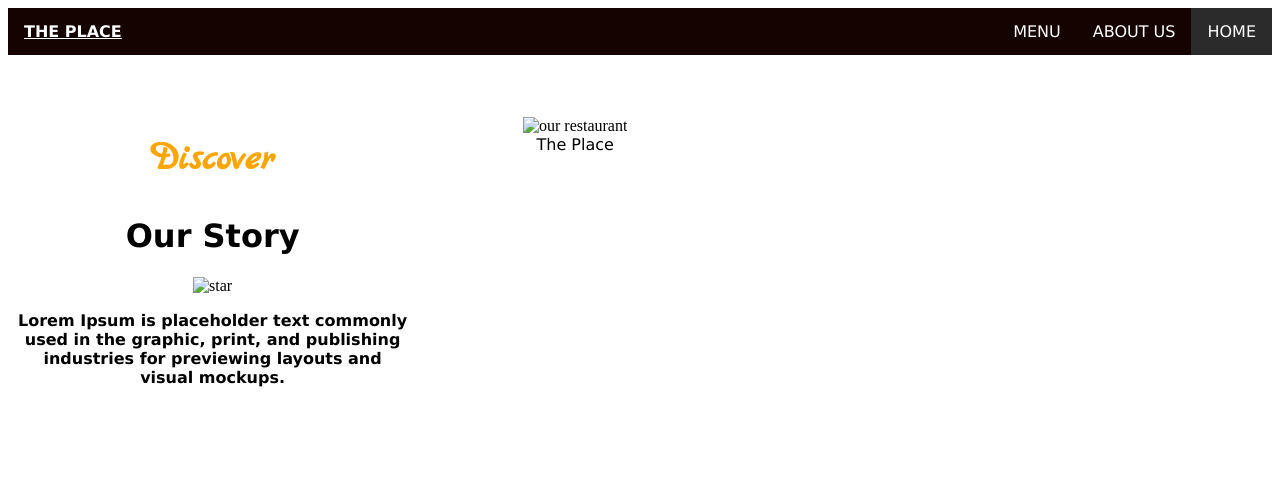
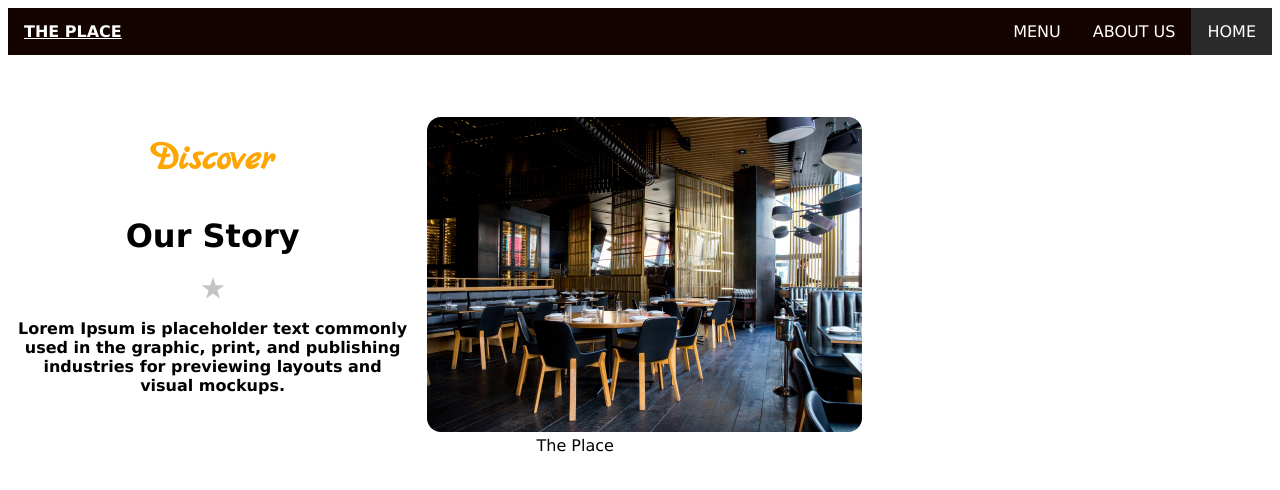
Before and after one commit to skalifa7/ourrestaurant, a plain HTML site: page index.html in a window 1280 px wide. Drawn offline with Linux system fonts and the light colour scheme; the site is published under a folder, as on GitHub Pages, so addresses that start at the root find nothing; a script that the page names is missing.

Commit message:
removed / from images

```diff
--- a/index.html
+++ b/index.html
@@ -25,7 +25,7 @@
     <br>
     <h2>Discover</h2>
     <h1>Our Story</h1>
-    <img src="/assets/Star.png" alt="star">
+    <img src="assets/Star.png" alt="star">
 
     <p><b>Lorem Ipsum is placeholder text commonly<br>
          used in the graphic, print, and publishing <br>
@@ -36,7 +36,7 @@
             <br>
     <figure>
     <div class="column side">
-<img src="/assets/our-story.jpg" alt="our restaurant">
+<img src="assets/our-story.jpg" alt="our restaurant">
 <figcaption>The Place</figcaption>
     </figure>
     </div>
```
